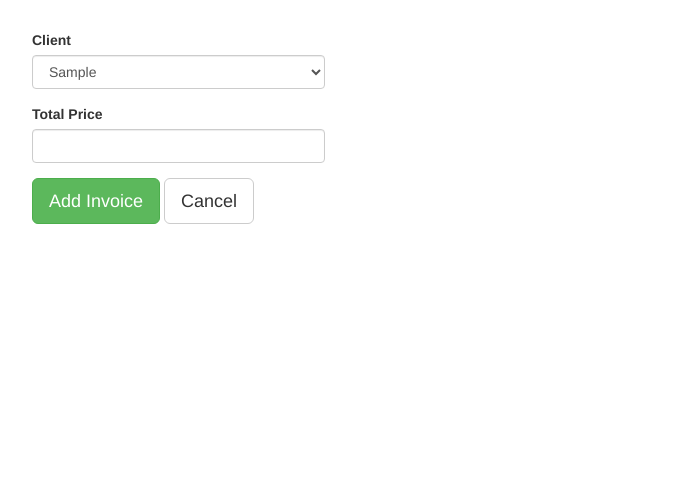
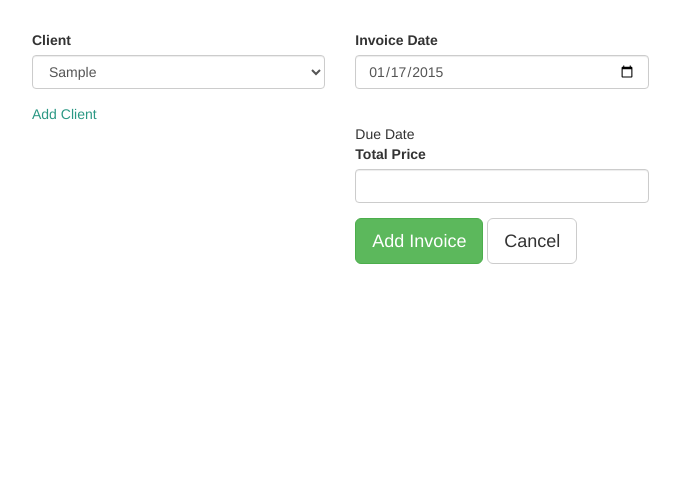
Before and after one commit to mjhea0/cabinet, a Flask app: page /invoices/create in a window 1280 px wide. Shown: the part 150-654 px from the top of the page, without its empty margins (138-818 px from the left). Run offline with Flask 2, Linux system fonts and the light colour scheme; a user stored in the database is signed in; tables that the repository leaves empty hold one stand-in row (values such as "Sample post"); parts of the project's set-up code (start-up, migrations or seed data) failed here and were passed over; some libraries are stand-ins or nearby versions; some web fonts are replaced.

Commit message:
updated blueprints

```diff
--- a/project/invoice/forms.py
+++ b/project/invoice/forms.py
@@ -1,11 +1,16 @@
 # project/invoice/forms.py
 
 
+import datetime
+
 from flask_wtf import Form
 from wtforms import FloatField, SelectField
+from wtforms.fields.html5 import DateField
 from wtforms.validators import DataRequired
 
 
 class AddInvoiceForm(Form):
     client = SelectField('Client', coerce=int)
     total_price = FloatField('Total Price', validators=[DataRequired()])
+    invoice_date = DateField(
+        'Invoice Date', format='%Y-%m-%d', default=datetime.datetime.now())
--- a/project/templates/clients/view.html
+++ b/project/templates/clients/view.html
@@ -39,7 +39,7 @@
     {% if invoices %}
       <ul>
         {% for invoice in invoices %}
-          <li><a href="{{ url_for('view_invoice', invoice_id = invoice.id) }}">{{ invoice.name }}</a></li>
+          <li><a href="{{ url_for('invoice.view_invoice', invoice_id = invoice.id) }}">{{ invoice.id }}</a></li>
         {% endfor %}
       </ul>
     {% else %}
--- a/project/templates/invoices/create.html
+++ b/project/templates/invoices/create.html
@@ -18,6 +18,14 @@
     <div class="col-lg-4 col-sm-4">
 
       {{ wtf.form_field(form.client) }}
+      <a href="{{ url_for('client.create_client') }}">Add Client</a>
+
+    </div>
+
+    <div class="col-lg-4 col-sm-4">
+      {{ wtf.form_field(form.invoice_date) }}
+      <br>
+      Due Date
       {{ wtf.form_field(form.total_price) }}
 
     <button class="btn btn-success btn-lg" type="submit">Add Invoice</button>
```
